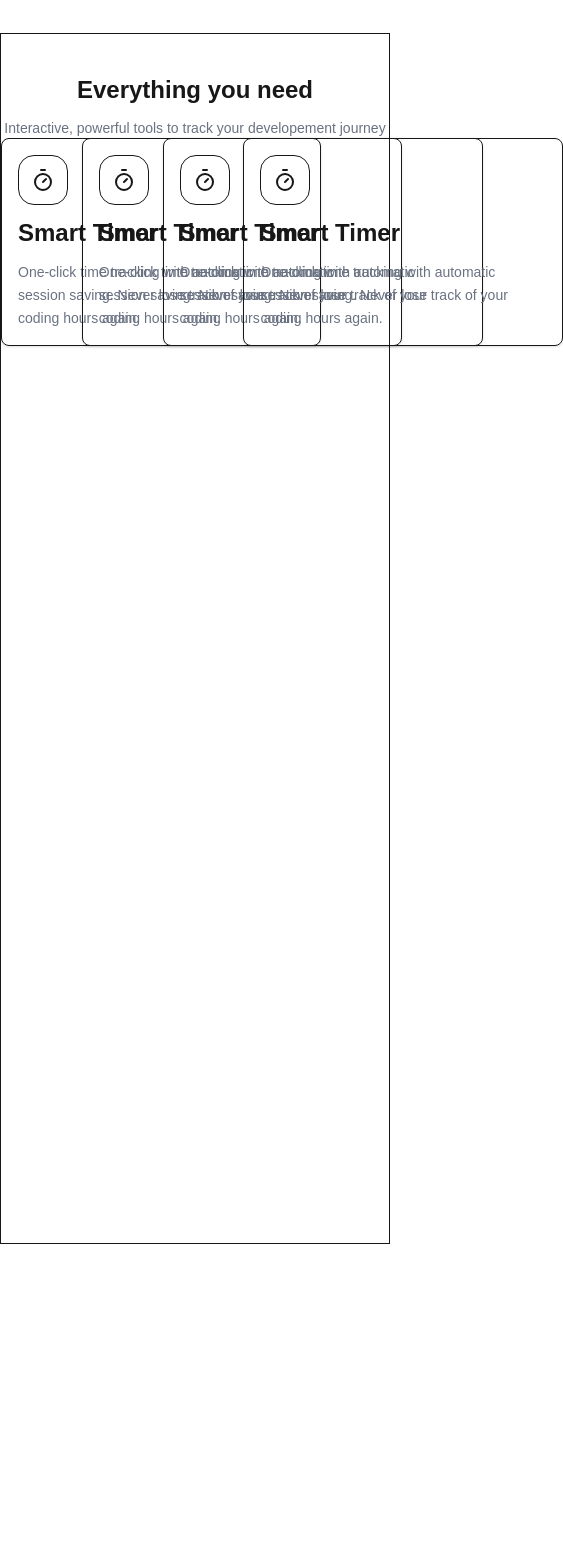
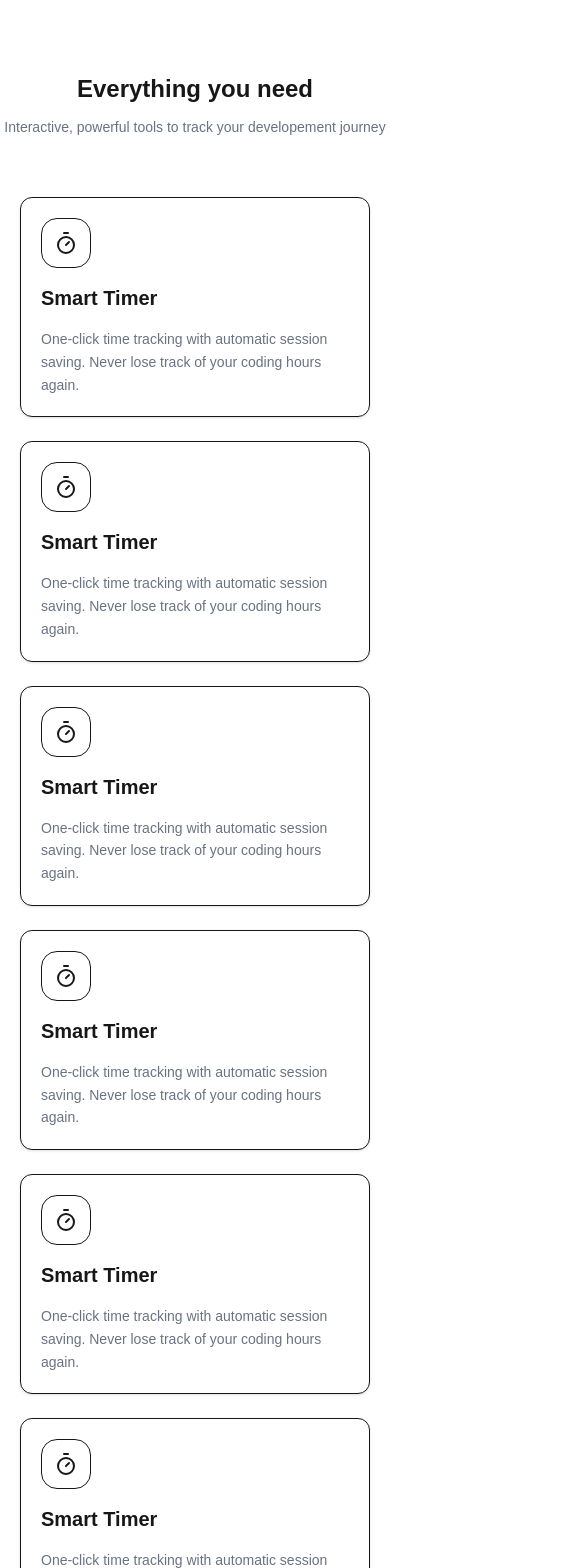
Before and after one commit to abhaymauryadev/devtrack, a Next.js app: page / in a window 390 px wide. Shown: the part 920-2488 px from the top of the page, 563 px wide, since content can reach past the window. Before the commit the page ends 2164 px from the top, so only its background shows below. Built offline with nearby package versions, Linux system fonts and the light colour scheme.

Commit message:
feat:updated the grid in  desktop and mobile reposivenss

```diff
--- a/app/page.tsx
+++ b/app/page.tsx
@@ -1,12 +1,14 @@
 import Hero from "@/sections/Hero";
 import Navabar from "@/components/Navabar";
 import Features from "@/sections/Features";
+import Testimonials from "@/sections/Testimonials";
 export default function Home() {
   return (
     <div className="">
       <Navabar />
       <Hero />
       <Features/>
+      <Testimonials/>
 
       {/* <div className="flex gap-4">
         <Link
--- a/sections/Features.tsx
+++ b/sections/Features.tsx
@@ -8,6 +8,56 @@ import { Timer } from "lucide-react";
 export default function Features() {
   const containerRef = useRef(null);
 
+  const features = [
+    {
+      title: "Smart Timer",
+      description:
+        "One-click time tracking with automatic session saving. Never lose track of your coding hours again.",
+      icon: <Timer />,
+    },
+    {
+      title: "Smart Timer",
+      description:
+        "One-click time tracking with automatic session saving. Never lose track of your coding hours again.",
+      icon: <Timer />,
+    },
+    {
+      title: "Smart Timer",
+      description:
+        "One-click time tracking with automatic session saving. Never lose track of your coding hours again.",
+      icon: <Timer />,
+    },
+    {
+      title: "Smart Timer",
+      description:
+        "One-click time tracking with automatic session saving. Never lose track of your coding hours again.",
+      icon: <Timer />,
+    },
+    {
+      title: "Smart Timer",
+      description:
+        "One-click time tracking with automatic session saving. Never lose track of your coding hours again.",
+      icon: <Timer />,
+    },
+    {
+      title: "Smart Timer",
+      description:
+        "One-click time tracking with automatic session saving. Never lose track of your coding hours again.",
+      icon: <Timer />,
+    },
+    {
+      title: "Smart Timer",
+      description:
+        "One-click time tracking with automatic session saving. Never lose track of your coding hours again.",
+      icon: <Timer />,
+    },
+    {
+      title: "Smart Timer",
+      description:
+        "One-click time tracking with automatic session saving. Never lose track of your coding hours again.",
+      icon: <Timer />,
+    },
+  ];
   //   useEffect(() => {
   //     gsap.registerPlugin(ScrollTrigger);
 
@@ -52,8 +102,8 @@ export default function Features() {
       </div>
     </section> */}
 
-      <section className="max-w-7xl m-auto border min-h-screen">
-        <div className="text-center">
+      <section className="max-w-7xl m-auto  min-h-screen">
+        <div className="text-center pb-10">
           <h1 className="text-2xl sm:text-2xl md:text-3xl lg:text-7xl font-bold pt-10">
             Everything you need{" "}
           </h1>
@@ -62,58 +112,23 @@ export default function Features() {
           </p>
         </div>
 
-        <div className="grid grid-cols-5 grid-rows-5 gap-4 ">
-          <div className="border w-[20rem] p-4 rounded-lg shadow-sm space-y-3">
-            <span className="inline-flex items-center justify-center border rounded-2xl p-3">
-              <Timer />
-            </span>
+        <div className="grid gap-6 sm:grid-cols-2 lg:grid-cols-4 p-5 ">
+          {features.map((item, index) => (
+            <div
+              key={index}
+              className="border p-5 rounded-xl shadow-sm space-y-4 hover:shadow-md transition  lg:text"
+            >
+              <span className="inline-flex items-center justify-center border rounded-2xl p-3">
+                {item.icon}
+              </span>
 
-            <h1 className="font-bold text-2xl">Smart Timer</h1>
+              <h2 className="font-semibold text-xl">{item.title}</h2>
 
-            <p className="text-gray-500 text-sm leading-relaxed">
-              One-click time tracking with automatic session saving. Never lose
-              track of your coding hours again.
-            </p>
-          </div>
-
-          <div className="border w-[20rem] p-4 rounded-lg shadow-sm space-y-3">
-            <span className="inline-flex items-center justify-center border rounded-2xl p-3">
-              <Timer />
-            </span>
-
-            <h1 className="font-bold text-2xl">Smart Timer</h1>
-
-            <p className="text-gray-500 text-sm leading-relaxed">
-              One-click time tracking with automatic session saving. Never lose
-              track of your coding hours again.
-            </p>
-          </div>
-
-          <div className="border w-[20rem] p-4 rounded-lg shadow-sm space-y-3">
-            <span className="inline-flex items-center justify-center border rounded-2xl p-3">
-              <Timer />
-            </span>
-
-            <h1 className="font-bold text-2xl">Smart Timer</h1>
-
-            <p className="text-gray-500 text-sm leading-relaxed">
-              One-click time tracking with automatic session saving. Never lose
-              track of your coding hours again.
-            </p>
-          </div>
-
-          <div className="border w-[20rem] p-4 rounded-lg shadow-sm space-y-3">
-            <span className="inline-flex items-center justify-center border rounded-2xl p-3">
-              <Timer />
-            </span>
-
-            <h1 className="font-bold text-2xl">Smart Timer</h1>
-
-            <p className="text-gray-500 text-sm leading-relaxed">
-              One-click time tracking with automatic session saving. Never lose
-              track of your coding hours again.
-            </p>
-          </div>
+              <p className="text-gray-500 text-sm leading-relaxed">
+                {item.description}
+              </p>
+            </div>
+          ))}
         </div>
       </section>
     </>
--- /dev/null
+++ b/sections/Testimonials.tsx
@@ -0,0 +1,9 @@
+"use client"
+
+export default function Testimonials() {
+  return (
+    <div>
+
+    </div>
+  )
+}
```
